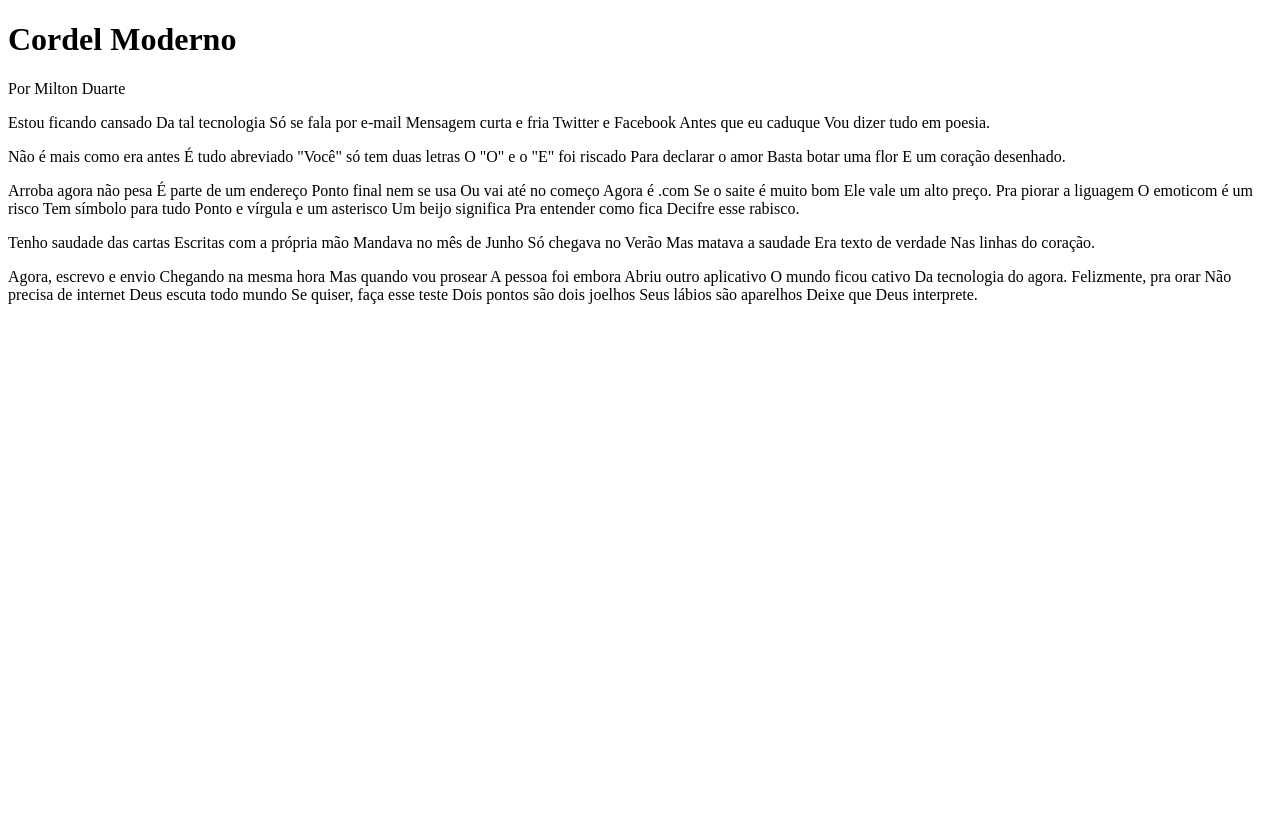
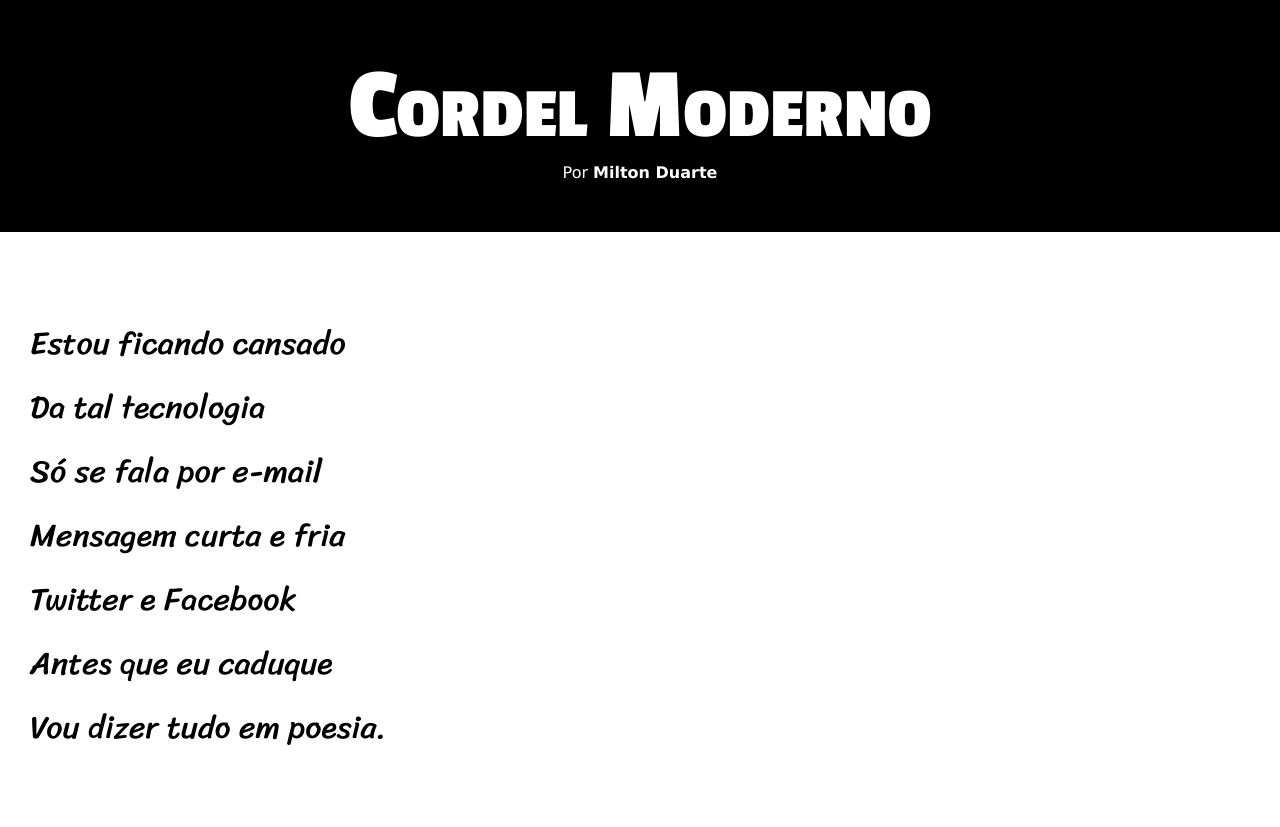
Before and after one commit to rafaelofranca/Desafios_CursoemVideo, a plain HTML site: page Desafio 12/projeto-cordel.html in a window 1280 px wide. Shown: the top 827 px of the page. Before the commit the page ends 800 px from the top, so only its background shows below. Drawn offline with Linux system fonts and the light colour scheme.

Commit message:
projeto cordel realizado

```diff
--- /dev/null
+++ b/Desafio 12/estilo/style.css
@@ -0,0 +1,97 @@
+@charset "UTF-8";
+
+    @import url('https://fonts.googleapis.com/css2?family=Passion+One:wght@400;700;900&display=swap');
+
+    @import url('https://fonts.googleapis.com/css2?family=Sriracha&display=swap');
+
+:root{
+    --fonte1: verdana, geneva, tahoma, sans-serif;
+    --fonte2: 'Passion One', cursive;
+    --fonte3: 'Sriracha', cursive;
+}
+
+*{
+    margin: 0px;
+    padding: 0px;
+}
+html, body{
+    min-height: 100vh;
+    background-color: darkgray;
+}
+header{
+    background-color: black;
+    color: white;
+    text-align: center;
+    font-family: Verdana, Geneva, Tahoma, sans-serif;
+}
+header> h1{
+    padding-top: 50px;
+    /*text-transform: uppercase; */
+    font-variant: small-caps;
+    font-family: var(--fonte2);
+    font-size: 8vw;
+}
+header >p{
+    padding-bottom: 50px;
+}
+a{
+    color: white;
+    text-decoration: none;
+    font-weight: bolder;
+}
+a:hover{
+    text-decoration: underline;
+}
+section{
+    padding-top: 10vh;
+    padding-bottom: 10vh;
+    line-height: 2em;
+    padding-left: 30px;
+    font-family: var(--fonte3);
+    font-size: 2em;
+}
+section>p{
+    padding-bottom: 2em;
+}
+
+section.normal{
+    background-color: white;
+    color: black;
+}
+section.imagem{
+    background-color: rgba(51,51,51);
+    color: white;
+    box-shadow: inset 6px 6px 13px 0px rgba(0, 0, 0, 0.477);
+    background-size: cover;
+    background-attachment: fixed;
+}
+section.imagem>p{
+    background-color: rgba(0, 0, 0, 0.514);
+    display: inline-block;
+    padding: 5px;
+    text-shadow: 1px 1px 0px black;
+}
+section#img01{
+    background-image: url('../imagens/background001.jpg');
+    background-position: right center;
+
+}
+section#img02{
+    background-image: url('../imagens/background002.jpg');
+    background-position: right center;
+
+}
+
+
+
+
+
+
+
+footer{
+    background-color: black;
+    color: white;
+    text-align: center;
+    padding: 5px;
+    font-family: Verdana, Geneva, Tahoma, sans-serif;
+}
--- a/Desafio 12/projeto-cordel.html
+++ b/Desafio 12/projeto-cordel.html
@@ -3,101 +3,121 @@
 <head>
     <meta charset="UTF-8">
     <meta name="viewport" content="width=device-width, initial-scale=1.0">
-    <title>Desafio do Cordel</title>
+    <title>Cordel Moderno</title>
+    <link rel="stylesheet" href="estilo/style.css">
 
-    <style>
-        @import url('https://fonts.googleapis.com/css2?family=Passion+One:wght@400;700;900&display=swap');
 
-        @import url('https://fonts.googleapis.com/css2?family=Sriracha&display=swap');
+</head>
+<body>
+
+        <header>
+            <h1>
+                Cordel Moderno
+            </h1>
+            <p>
+                Por <a href="https://www.recantodasletras.com.br/poesias/3186743" target="_blank">Milton Duarte</a>
+            </header>
+            </p>
 
 
 
 
-    </style>
+        <section class="normal">
+            <p>
+                Estou ficando cansado  <br>
+                Da tal tecnologia <br>
+                Só se fala por e-mail <br>
+                Mensagem curta e fria <br>
+                Twitter e Facebook <br>
+                Antes que eu caduque <br>
+                Vou dizer tudo em poesia.
 
-</head>
-<body>
-    <div>
-        <h1>
-            Cordel Moderno
-        </h1>
+            </p>
+        </section>
+
+
+
+        <section class="imagem" id="img01">
             <p>
-            Por Milton Duarte
+                Não é mais como era antes <br>
+                É tudo abreviado <br>
+                "Você" só tem duas letras <br>
+                O "O" e o "E" foi riscado <br>
+                Para declarar o amor <br>
+                Basta botar uma flor <br>
+                E um coração desenhado.
+
             </p>
-    </div>
+        </section>
 
-    <div id="p1">
+
+        <section class="normal">
+
                 <p>
-            Estou ficando cansado
-            Da tal tecnologia
-            Só se fala por e-mail
-            Mensagem curta e fria
-            Twitter e Facebook
-            Antes que eu caduque
-            Vou dizer tudo em poesia.
+                Arroba agora não pesa <br>
+                É parte de um endereço <br>
+                Ponto final nem se usa <br>
+                Ou vai até no começo <br>
+                Agora é .com <br>
+                Se o saite é muito bom <br>
+                Ele vale um alto preço. <br>
                 </p>
-    </div>
 
-    <div id="p2">
+
                 <p>
-            Não é mais como era antes
-            É tudo abreviado
-            "Você" só tem duas letras
-            O "O" e o "E" foi riscado
-            Para declarar o amor
-            Basta botar uma flor
-            E um coração desenhado.
-        </p>
-    </div>
-    <div id="p3">
-        <p>
-            Arroba agora não pesa
-            É parte de um endereço
-            Ponto final nem se usa
-            Ou vai até no começo
-            Agora é .com
-            Se o saite é muito bom
-            Ele vale um alto preço.
-
-            Pra piorar a liguagem
-            O emoticom é um risco
-            Tem símbolo para tudo
-            Ponto e vírgula e um asterisco
-            Um beijo significa
-            Pra entender como fica
+                Pra piorar a liguagem <br>
+                O emoticom é um risco <br>
+                Tem símbolo para tudo <br>
+                Ponto e vírgula e um asterisco <br>
+                Um beijo significa <br>
+                Pra entender como fica <br>
                 Decifre esse rabisco.
                 </p>
-    </div>
-    <div id="p4">
+
+
+        </section>
+
+
+        <section class="imagem" id="img02">
             <p>
-            Tenho saudade das cartas
-            Escritas com a própria mão
-            Mandava no mês de Junho
-            Só chegava no Verão
-            Mas matava a saudade
-            Era texto de verdade
+                Tenho saudade das cartas <br>
+                Escritas com a própria mão <br>
+                Mandava no mês de Junho <br>
+                Só chegava no Verão <br>
+                Mas matava a saudade <br>
+                Era texto de verdade <br>
                 Nas linhas do coração.
+
             </p>
-    </div>
-    <div id="p5">
+        </section>
+
+
+        <section class="normal">
             <p>
-            Agora, escrevo e envio
-            Chegando na mesma hora
-            Mas quando vou prosear
-            A pessoa foi embora
-            Abriu outro aplicativo
-            O mundo ficou cativo
-            Da tecnologia do agora.
+                Agora, escrevo e envio <br>
+                Chegando na mesma hora <br>
+                Mas quando vou prosear <br>
+                A pessoa foi embora <br>
+                Abriu outro aplicativo <br>
+                O mundo ficou cativo <br>
+                Da tecnologia do agora. <br>
+            </p>
 
-            Felizmente, pra orar
-            Não precisa de internet
-            Deus escuta todo mundo
-            Se quiser, faça esse teste
-            Dois pontos são dois joelhos
-            Seus lábios são aparelhos
+            <p>
+                Felizmente, pra orar <br>
+                Não precisa de internet <br>
+                Deus escuta todo mundo <br>
+                Se quiser, faça esse teste <br>
+                Dois pontos são dois joelhos <br>
+                Seus lábios são aparelhos <br>
                 Deixe que Deus interprete.
             </p>
-    </div>
+
+
+        </section>
+    <footer>
+        <p>Site criado por <a href="https://gustavoguanabara.github.io" target="_blank">Gustavo Guanabara</a> para o <a href="https://www.cursoemvideo.com" target="_blank">CursoemVideo.</a></p>
+    </footer>
 
 
 </body>
```
Also changed, not shown: Desafio 12/imagens/background001.jpg (added), Desafio 12/imagens/background002.jpg (added). Lines whose indentation alone changed are shown as unchanged.
